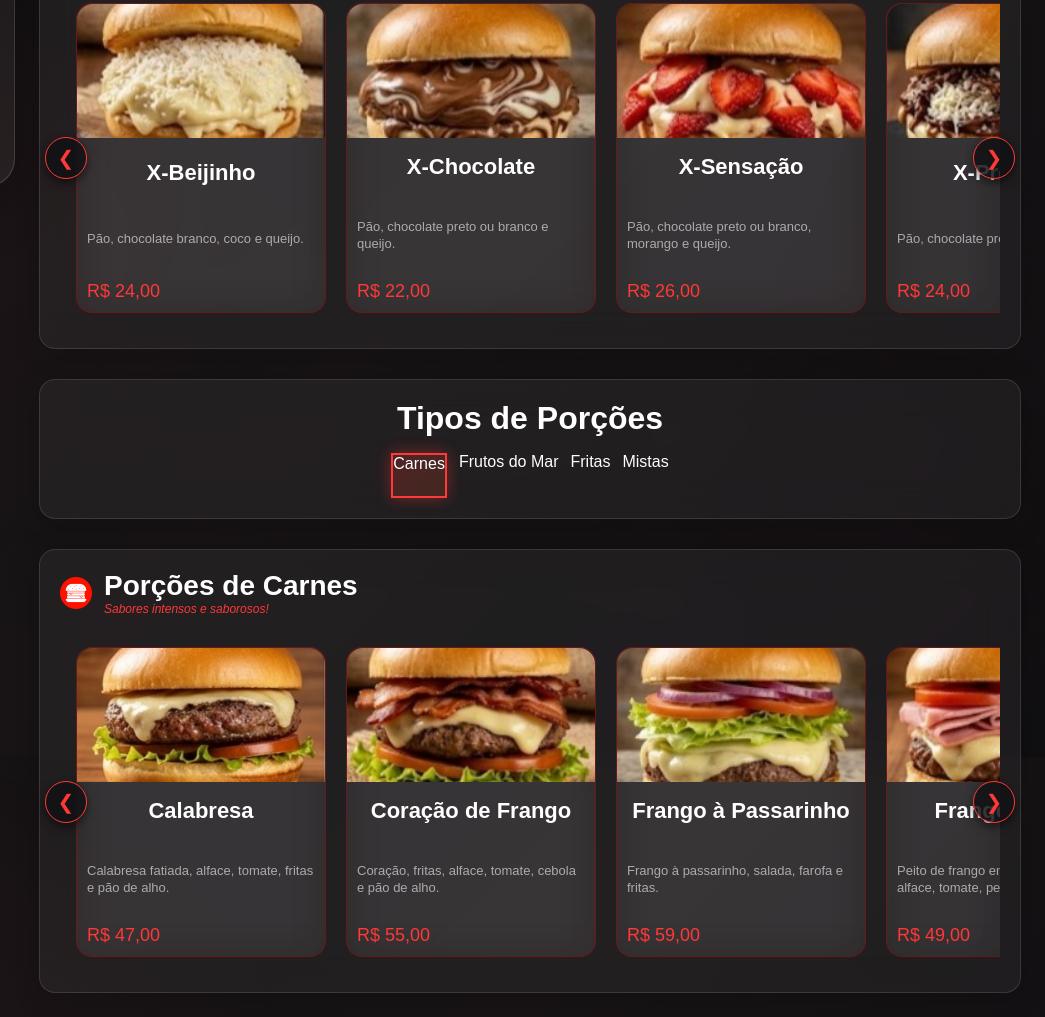
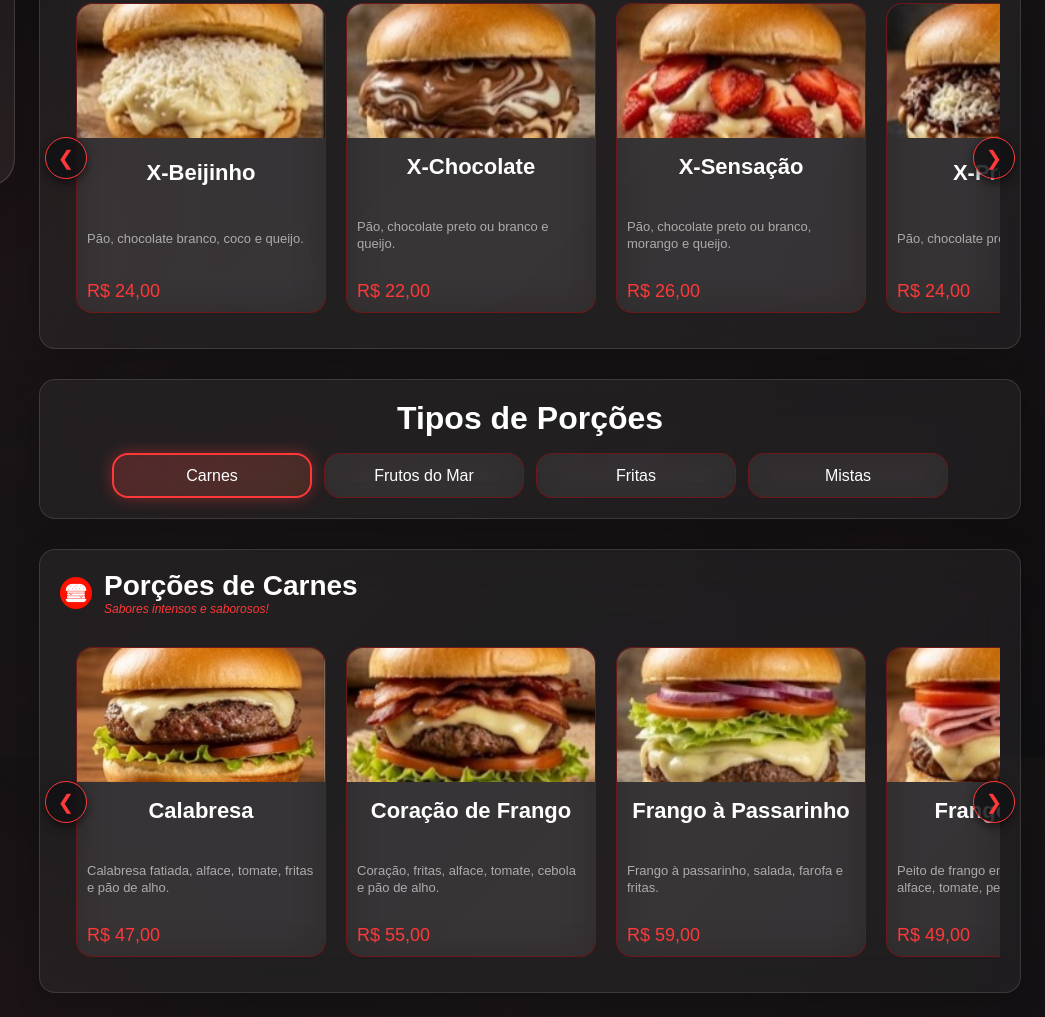
Before and after one commit to Bernardo-Pianecer/SISTEMA-DE-GEST-O-PIZZARIA, a plain HTML site: page index.html in a window 1280 px wide. Shown: the part 843-1860 px from the top of the page, without its empty margins (235-1280 px from the left). Drawn offline with Linux system fonts and the light colour scheme.

Commit message:
ajeite erros de escrita no css

```diff
--- a/style.css
+++ b/style.css
@@ -554,7 +554,6 @@ display: flex;
 flex-flow: row wrap;
 gap: 12px;
 }
-<<<<<<< HEAD
 .carnes, .mistas,.frutosDoMar, .fritas{
     width: 200px;
     height: 100%;
@@ -605,8 +604,7 @@ gap: 12px;
 .carrossel-porcoes {
     display: none;
 }
-=======
+
 .carne frutosDoMar fritas mistas{
     font-size: 18px;
 }
->>>>>>> d64f672b62f9b7e69b0eb95c5550bfbc973e1056
```
